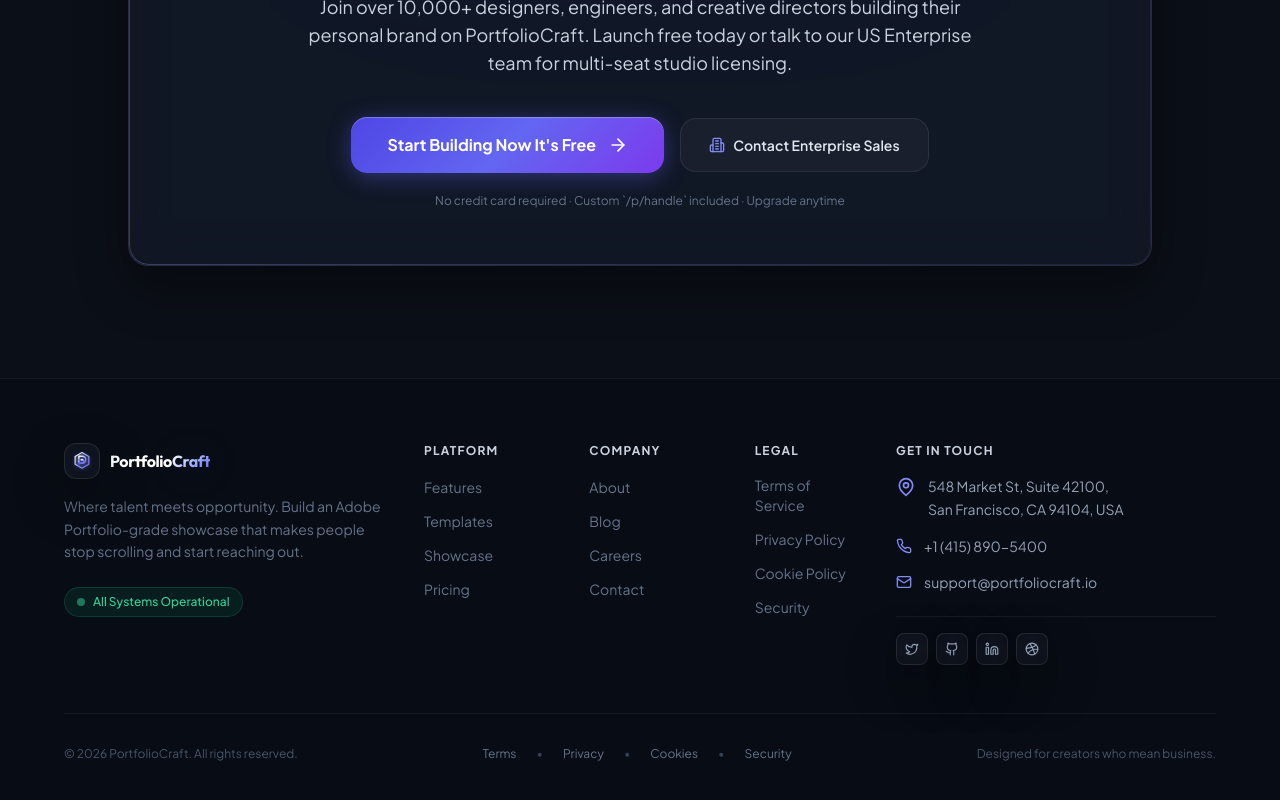
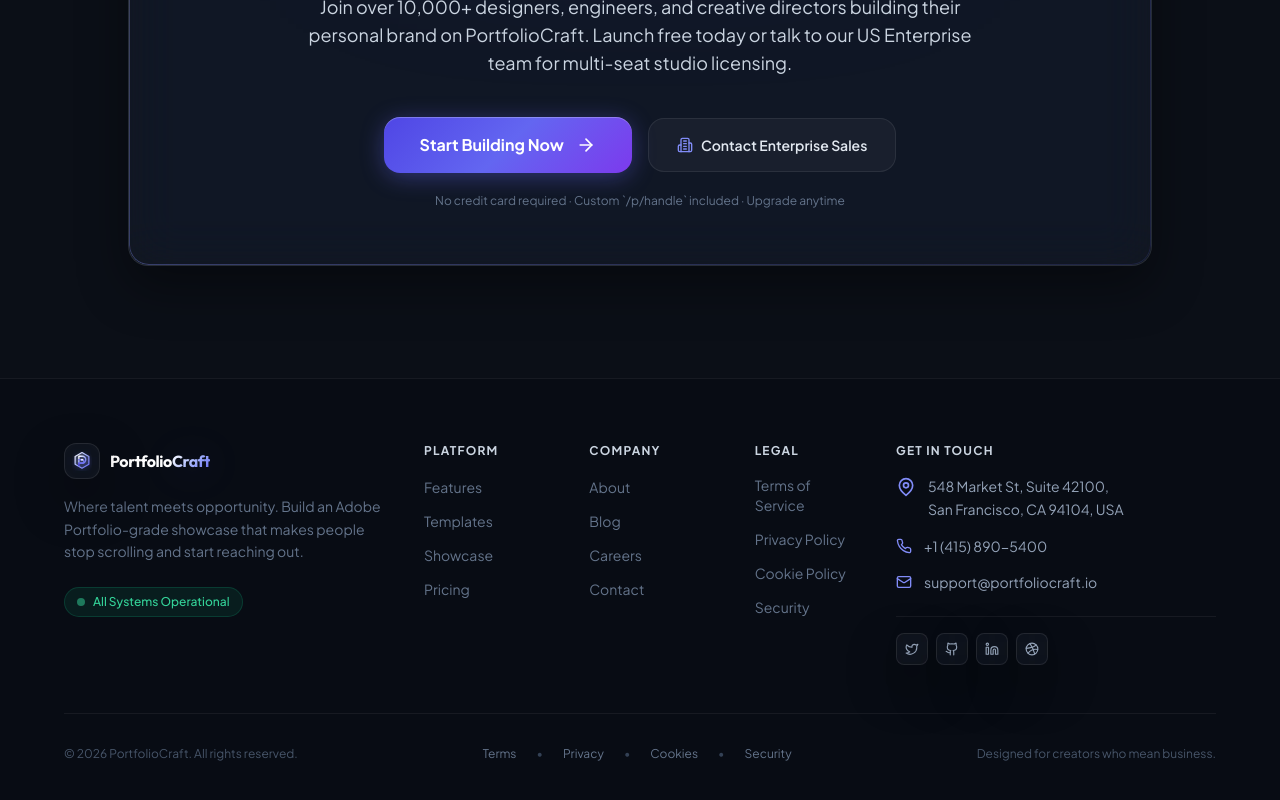
Before and after one commit to rsmpdo/portfolio-platform, a React (Vite) app in the folder frontend/: page / in a window 1280 px wide. Shown: the part 8736-9536 px from the top of the page. Built offline with nearby package versions, Linux system fonts and the light colour scheme; a web font is replaced by a local one.

Commit message:
text update

```diff
--- a/frontend/src/pages/Home.jsx
+++ b/frontend/src/pages/Home.jsx
@@ -1132,7 +1132,7 @@ export default function Home() {
                   to="/register"
                   className="w-full sm:w-auto group btn-primary inline-flex items-center justify-center gap-3 px-9 py-4 rounded-2xl text-white font-bold text-base shadow-xl"
                 >
-                  <span>Start Building Now It's Free</span>
+                  <span>Start Building Now</span>
                   <ArrowRight className="w-5 h-5 group-hover:translate-x-1 transition-transform" />
                 </Link>
                 <Link
```
